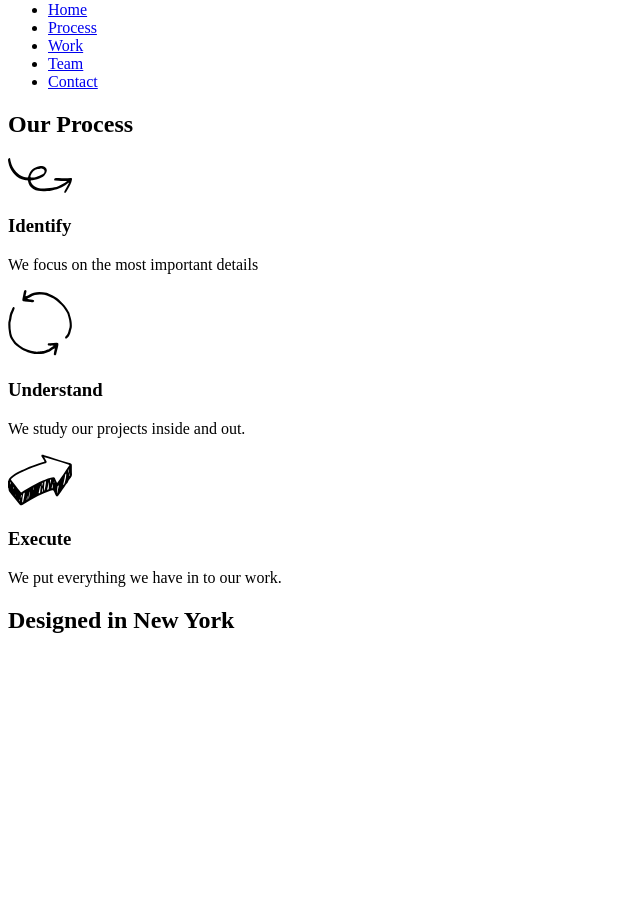
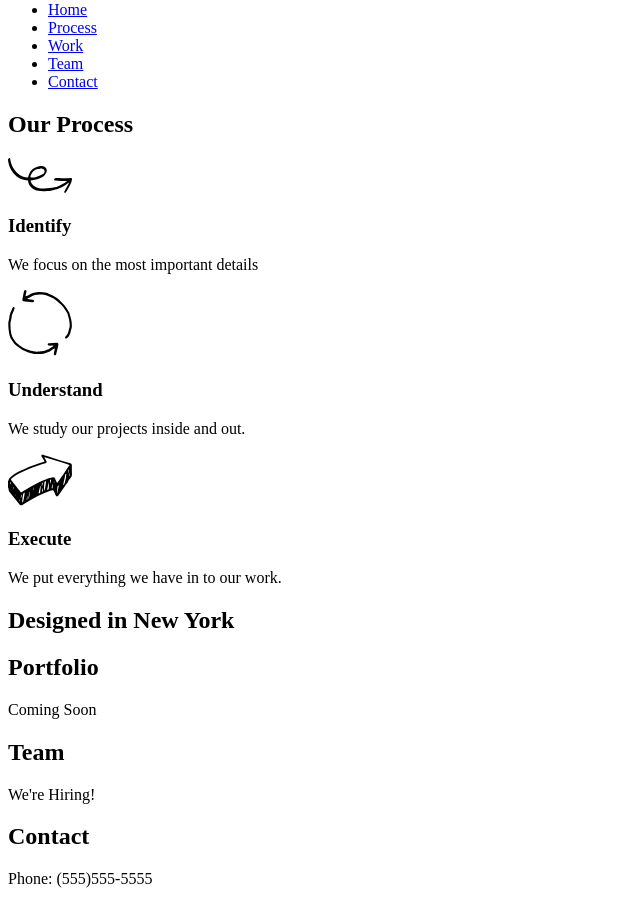
Before and after one commit to dakar303/Broadway, a plain HTML site: page index.html in a window 1280 px wide. Shown: the part 79-983 px from the top of the page, without its empty margins (0-640 px from the left). Before the commit the page ends 800 px from the top, so only its background shows below. Drawn offline with Linux system fonts and the light colour scheme.

Commit message:
added remaining html

```diff
--- a/index.html
+++ b/index.html
@@ -29,5 +29,17 @@
       <p>We put everything we have in to our work.</p>
     </div>
     <h2>Designed in New York</h2>
+    <div id="work">
+      <h2>Portfolio</h2>
+      <p>Coming Soon</p>
+    </div>
+    <div id="team">
+      <h2>Team</h2>
+      <p>We're Hiring!</p>
+    </div>
+    <div id="contact">
+      <h2>Contact</h2>
+      <p>Phone: (555)555-5555</p>
+    </div>
   </body>
 </html>
```
